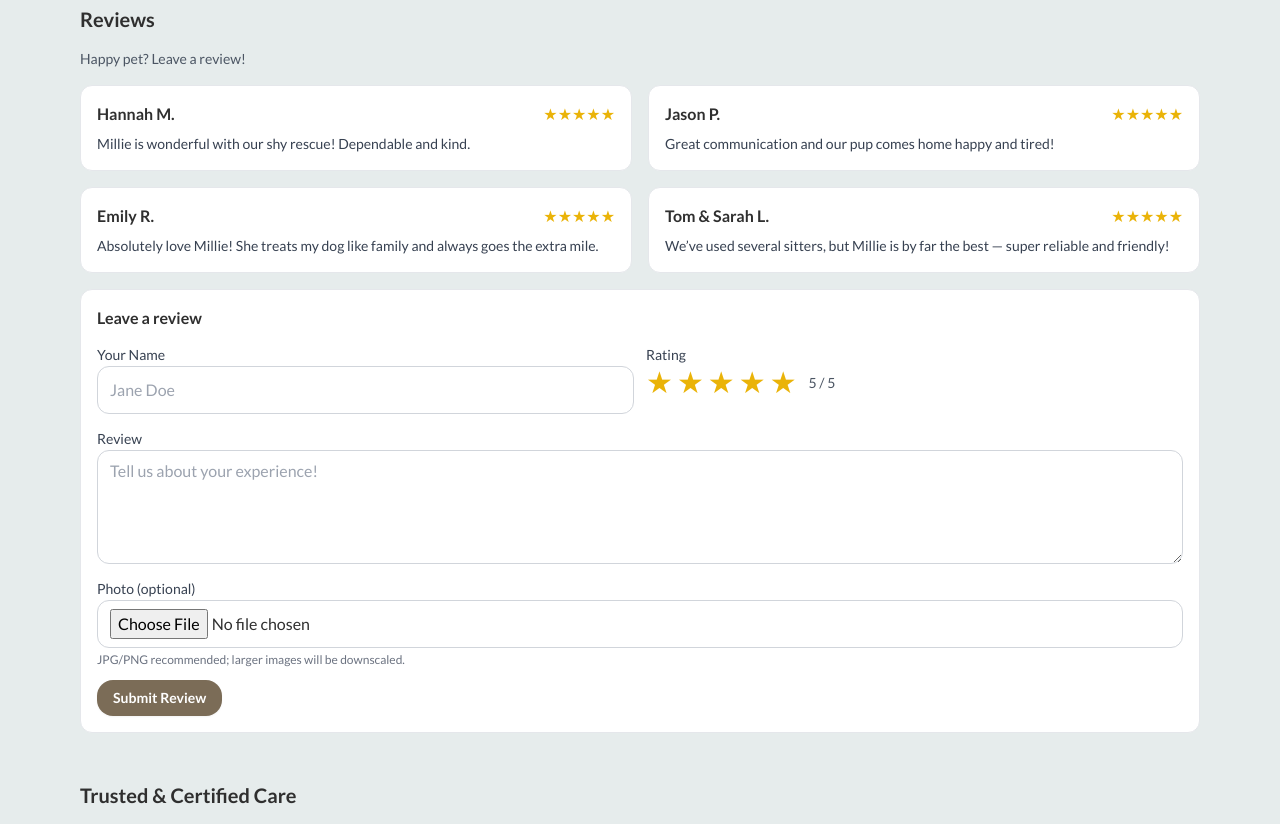
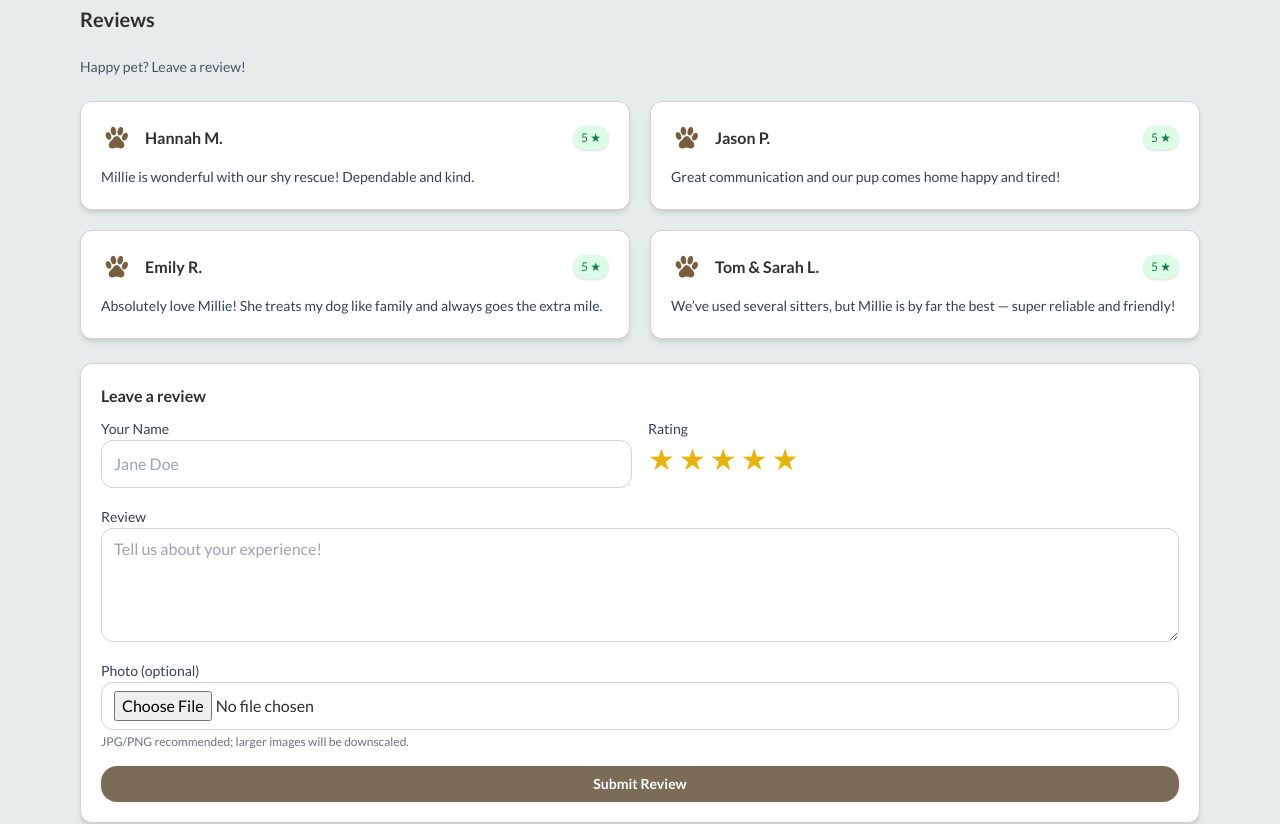
Before and after one commit to bbeare22/millies-pet-service, a Next.js app: page / in a window 1280 px wide. Shown: the part 1380-2204 px from the top of the page. Built offline with nearby package versions, Linux system fonts and the light colour scheme; no server answers; the database is empty.

Commit message:
Reviews update

```diff
--- a/components/Reviews.tsx
+++ b/components/Reviews.tsx
@@ -1,6 +1,7 @@
 'use client';
 
 import { useEffect, useMemo, useRef, useState } from 'react';
+import Image from 'next/image';
 
 type Review = {
   id: string;
@@ -44,7 +45,7 @@ const PRESET_REVIEWS: Review[] = [
 
 const MAX_VISIBLE = 10;
 
-/* --------------------------- StarRating component -------------------------- */
+/* --------------------------- Star Rating --------------------------- */
 
 function StarRating({
   value,
@@ -62,37 +63,18 @@ function StarRating({
     size === 'lg' ? 'text-3xl' : size === 'sm' ? 'text-lg' : 'text-2xl';
 
   return (
-    <div role="radiogroup" aria-label="Star rating" className="flex items-center gap-1">
+    <div className="flex items-center gap-1">
       {stars.map((star) => {
         const checked = value >= star;
         return (
           <button
             key={star}
             type="button"
-            role="radio"
-            aria-checked={checked}
-            aria-label={`${star} star${star > 1 ? 's' : ''}`}
-            id={`${idBase}-${star}`}
             onClick={() => onChange(star)}
-            onKeyDown={(e) => {
-              if (e.key === 'ArrowRight' || e.key === 'ArrowUp') {
-                e.preventDefault();
-                onChange(Math.min(5, value + 1));
-              } else if (e.key === 'ArrowLeft' || e.key === 'ArrowDown') {
-                e.preventDefault();
-                onChange(Math.max(1, value - 1));
-              }
-            }}
-            className={[
-              'transition-transform',
-              'duration-150',
-              'hover:scale-110',
-              'focus:scale-110',
-              'outline-none',
-            ].join(' ')}
+            className="transition-transform hover:scale-110 focus:scale-110"
           >
             <span
-              className={`${sizeClass} leading-none ${
+              className={`${sizeClass} ${
                 checked ? 'text-yellow-500' : 'text-gray-300'
               }`}
             >
@@ -105,7 +87,7 @@ function StarRating({
   );
 }
 
-/* -------------------------- Image resize helper --------------------------- */
+/* ------------------------ Image Resize Helper ------------------------ */
 
 async function fileToResizedDataURL(
   file: File,
@@ -113,21 +95,6 @@ async function fileToResizedDataURL(
   quality = 0.85
 ): Promise<string | undefined> {
   try {
-    if ('createImageBitmap' in window) {
-      const bitmap = await createImageBitmap(file);
-      const ratio = bitmap.width > maxWidth ? maxWidth / bitmap.width : 1;
-      const targetW = Math.round(bitmap.width * ratio);
-      const targetH = Math.round(bitmap.height * ratio);
-
-      const canvas = document.createElement('canvas');
-      canvas.width = targetW;
-      canvas.height = targetH;
-      const ctx = canvas.getContext('2d');
-      if (!ctx) return undefined;
-      ctx.drawImage(bitmap, 0, 0, targetW, targetH);
-      return canvas.toDataURL('image/jpeg', quality);
-    }
-
     const dataUrl = await new Promise<string>((resolve, reject) => {
       const fr = new FileReader();
       fr.onload = () => resolve(fr.result as string);
@@ -136,29 +103,27 @@ async function fileToResizedDataURL(
     });
 
     const img = await new Promise<HTMLImageElement>((resolve, reject) => {
-      const i = new Image();
+      const i = new window.Image();
       i.onload = () => resolve(i);
       i.onerror = () => reject(new Error('Failed to load image'));
       i.src = dataUrl;
     });
 
     const ratio = img.width > maxWidth ? maxWidth / img.width : 1;
-    const targetW = Math.round(img.width * ratio);
-    const targetH = Math.round(img.height * ratio);
+    const canvas = document.createElement('canvas');
+    canvas.width = img.width * ratio;
+    canvas.height = img.height * ratio;
+    const ctx = canvas.getContext('2d');
+    if (!ctx) return dataUrl;
 
-    const canvas = document.createElement('canvas');
-    canvas.width = targetW;
-    canvas.height = targetH;
-    const ctx = canvas.getContext('2d');
-    if (!ctx) return undefined;
-    ctx.drawImage(img, 0, 0, targetW, targetH);
+    ctx.drawImage(img, 0, 0, img.width * ratio, img.height * ratio);
     return canvas.toDataURL('image/jpeg', quality);
   } catch {
     return undefined;
   }
 }
 
-/* --------------------------------- Reviews -------------------------------- */
+/* -------------------------------- Reviews ------------------------------- */
 
 export default function Reviews() {
   const [reviews, setReviews] = useState<Review[]>([]);
@@ -169,8 +134,9 @@ export default function Reviews() {
   const [submitting, setSubmitting] = useState(false);
   const [loading, setLoading] = useState(true);
   const [status, setStatus] = useState<'idle' | 'sent' | 'error'>('idle');
+  const [modalImg, setModalImg] = useState<string | null>(null);
+
   const fileInputRef = useRef<HTMLInputElement | null>(null);
-
 
   useEffect(() => {
     let cancelled = false;
@@ -178,30 +144,16 @@ export default function Reviews() {
     (async () => {
       try {
         const res = await fetch('/api/reviews', { cache: 'no-store' });
-        if (!res.ok) throw new Error('Failed to fetch');
         const data = (await res.json()) as { reviews?: Review[] };
-
         const fromServer = (data.reviews ?? []).filter((r) => r.rating >= 4);
 
-        const merged = [...PRESET_REVIEWS, ...fromServer];
-
-        const visible = merged
-          .filter((r) => r.rating >= 4)
+        const visible = [...PRESET_REVIEWS, ...fromServer]
           .sort((a, b) => b.createdAt - a.createdAt)
           .slice(0, MAX_VISIBLE);
 
-        if (!cancelled) {
-          setReviews(visible);
-        }
-      } catch (err) {
-        console.error('Error loading reviews:', err);
-        const fallback = PRESET_REVIEWS.filter((r) => r.rating >= 4)
-          .sort((a, b) => b.createdAt - a.createdAt)
-          .slice(0, MAX_VISIBLE);
-        if (!cancelled) {
-          setReviews(fallback);
-          setStatus('error');
-        }
+        if (!cancelled) setReviews(visible);
+      } catch {
+        if (!cancelled) setReviews(PRESET_REVIEWS);
       } finally {
         if (!cancelled) setLoading(false);
       }
@@ -212,31 +164,14 @@ export default function Reviews() {
     };
   }, []);
 
-  function renderStars(value: number) {
-    return (
-      <span aria-label={`${value} out of 5 stars`} className="text-yellow-500">
-        {'★'.repeat(value)}
-        <span className="text-gray-300">{'★'.repeat(5 - value)}</span>
-      </span>
-    );
-  }
-
-  const visible = useMemo(
-    () => [...reviews].sort((a, b) => b.createdAt - a.createdAt).slice(0, MAX_VISIBLE),
-    [reviews]
-  );
-
   async function handleSubmit(e: React.FormEvent) {
     e.preventDefault();
     if (!name.trim() || !text.trim()) return;
 
     setSubmitting(true);
-    setStatus('idle');
 
     let dataUrl: string | undefined = undefined;
-    if (photo) {
-      dataUrl = await fileToResizedDataURL(photo, 1200, 0.85);
-    }
+    if (photo) dataUrl = await fileToResizedDataURL(photo);
 
     try {
       const res = await fetch('/api/reviews', {
@@ -250,74 +185,108 @@ export default function Reviews() {
         }),
       });
 
-      if (!res.ok) {
-        throw new Error('Failed to save review');
-      }
+      const data = (await res.json()) as { review: Review };
 
-      const data = (await res.json()) as { review: Review };
-      const saved = data.review;
-
-      setReviews((prev) => {
-        const nonPreset = prev.filter(
-          (r) => !PRESET_REVIEWS.find((p) => p.id === r.id)
-        );
-        const merged = [...PRESET_REVIEWS, saved, ...nonPreset];
-
-        return merged
+      setReviews((prev) =>
+        [...PRESET_REVIEWS, data.review, ...prev]
           .filter((r) => r.rating >= 4)
           .sort((a, b) => b.createdAt - a.createdAt)
-          .slice(0, MAX_VISIBLE);
-      });
+          .slice(0, MAX_VISIBLE)
+      );
 
       setName('');
+      setText('');
       setRating(5);
-      setText('');
       setPhoto(null);
       if (fileInputRef.current) fileInputRef.current.value = '';
       setStatus('sent');
-    } catch (err) {
-      console.error('Error submitting review:', err);
+    } catch {
       setStatus('error');
     } finally {
       setSubmitting(false);
     }
   }
 
+  /* ---------------------------- Render Stars ---------------------------- */
+
+  function renderStars(value: number) {
     return (
-    <section className="space-y-4">
-      <h3 className="text-lg md:text-xl font-bold text-center md:text-left">Reviews</h3>
+      <span className="text-yellow-500">
+        {'★'.repeat(value)}
+        <span className="text-gray-300">{'★'.repeat(5 - value)}</span>
+      </span>
+    );
+  }
+
+  const visible = useMemo(
+    () => [...reviews].sort((a, b) => b.createdAt - a.createdAt),
+    [reviews]
+  );
+
+  return (
+    <section className="space-y-6">
+
+      {/* Modal */}
+      {modalImg && (
+        <div
+          className="fixed inset-0 bg-black/70 flex items-center justify-center z-50"
+          onClick={() => setModalImg(null)}
+        >
+          <img
+            src={modalImg}
+            className="max-w-[90%] max-h-[90%] rounded-xl shadow-2xl"
+          />
+        </div>
+      )}
+
+      <h3 className="text-xl font-bold text-center md:text-left">Reviews</h3>
       <p className="text-gray-600 text-center md:text-left text-sm">
         Happy pet? Leave a review!
       </p>
 
-      {/* Reviews grid */}
-      <div className="grid md:grid-cols-2 gap-4">
+      {/* Review Cards */}
+      <div className="grid md:grid-cols-2 gap-5">
         {loading && (
           <div className="rounded-xl border p-4 text-center text-gray-600">
             Loading reviews…
           </div>
         )}
 
-        {!loading && visible.length === 0 && (
-          <div className="rounded-xl border p-4 text-center text-gray-600">
-            No reviews yet. Be the first to share your experience!
-          </div>
-        )}
-
         {!loading &&
           visible.map((r) => (
-            <article key={r.id} className="rounded-xl border bg-white p-4">
+            <article
+              key={r.id}
+              className="rounded-xl border border-[#7B6C57]/30 bg-white p-5 shadow-md hover:shadow-lg transition-shadow animate-fadeIn flex flex-col gap-3"
+            >
+              {/* Header */}
               <div className="flex items-center justify-between">
+                <div className="flex items-center gap-3">
+                  <Image
+                    src="/paw.png"
+                    width={32}
+                    height={32}
+                    alt="paw avatar"
+                    className="rounded-full"
+                  />
                   <h4 className="font-semibold">{r.name}</h4>
-                {renderStars(r.rating)}
                 </div>
-              <p className="mt-2 text-sm text-gray-700">{r.text}</p>
+
+                <div className="px-2 py-1 bg-green-100 text-green-700 text-xs rounded-full shadow">
+                  {r.rating} ★
+                </div>
+              </div>
+
+              <p className="text-sm text-gray-700 leading-relaxed">{r.text}</p>
+
               {r.photoDataUrl && (
-                <div className="mt-3 overflow-hidden rounded-lg border">
+                <div
+                  className="overflow-hidden rounded-lg border border-[#7B6C57] shadow cursor-pointer hover:scale-[1.01] transition"
+                  onClick={() => setModalImg(r.photoDataUrl!)}
+                >
                   <img
                     src={r.photoDataUrl}
-                    alt={`${r.name}'s review photo`}
-                    className="w-full h-40 object-cover"
+                    alt="review photo"
+                    className="w-full h-44 object-cover"
                   />
                 </div>
               )}
@@ -326,48 +295,32 @@ export default function Reviews() {
       </div>
 
       {/* Form */}
-      <div className="rounded-xl border bg-white p-4">
-        <h4 className="font-semibold text-center md:text-left">Leave a review</h4>
-        <form className="mt-3 grid gap-3" onSubmit={handleSubmit}>
-          <div className="grid sm:grid-cols-2 gap-3">
+      <div className="rounded-xl border border-[#7B6C57]/30 bg-white p-5 shadow-md">
+        <h4 className="font-semibold mb-2">Leave a review</h4>
+
+        <form className="grid gap-4" onSubmit={handleSubmit}>
+          <div className="grid sm:grid-cols-2 gap-4">
             <div>
-              <label className="label" htmlFor="rev-name">
-                Your Name
-              </label>
+              <label className="label">Your Name</label>
               <input
-                id="rev-name"
-                className="input min-h-12 w-full"
+                className="input min-h-12 w-full focus:ring-2 focus:ring-[#7B6C57]/40"
                 placeholder="Jane Doe"
                 value={name}
                 onChange={(e) => setName(e.target.value)}
                 required
               />
             </div>
+
             <div>
-              <label className="label" htmlFor="rev-rating">
-                Rating
-              </label>
-              <div className="flex items-center justify-between sm:justify-start gap-3">
-                <StarRating
-                  value={rating}
-                  onChange={(n) => setRating(n)}
-                  size="lg"
-                  idBase="rev-rating"
-                />
-                <span className="text-sm text-gray-600" aria-live="polite">
-                  {rating} / 5
-                </span>
-              </div>
+              <label className="label">Rating</label>
+              <StarRating value={rating} onChange={setRating} size="lg" />
             </div>
           </div>
 
           <div>
-            <label className="label" htmlFor="rev-text">
-              Review
-            </label>
+            <label className="label">Review</label>
             <textarea
-              id="rev-text"
-              className="input w-full"
+              className="input w-full focus:ring-2 focus:ring-[#7B6C57]/40"
               rows={4}
               placeholder="Tell us about your experience!"
               value={text}
@@ -377,15 +330,12 @@ export default function Reviews() {
           </div>
 
           <div>
-            <label className="label" htmlFor="rev-photo">
-              Photo (optional)
-            </label>
+            <label className="label">Photo (optional)</label>
             <input
               ref={fileInputRef}
-              id="rev-photo"
               type="file"
               accept="image/*"
-              className="input h-12 w-full"
+              className="input h-12 w-full focus:ring-2 focus:ring-[#7B6C57]/40"
               onChange={(e) => setPhoto(e.target.files?.[0] ?? null)}
             />
             <p className="text-xs text-gray-500 mt-1">
@@ -393,25 +343,38 @@ export default function Reviews() {
             </p>
           </div>
 
-          <div className="flex items-center gap-3 justify-center sm:justify-start">
           <button
             type="submit"
-              className="btn w-full max-w-xs sm:w-auto"
+            className="btn w-full sm:w-auto"
             disabled={submitting}
           >
             {submitting ? 'Submitting…' : 'Submit Review'}
           </button>
+
           {status === 'sent' && (
             <p className="text-xs text-green-600">Thank you for your review!</p>
           )}
           {status === 'error' && (
-              <p className="text-xs text-red-600">
-                Could not save your review. Please try again.
-              </p>
+            <p className="text-xs text-red-600">Unable to submit review.</p>
           )}
-          </div>
         </form>
       </div>
+
+      {/* Animation */}
+      <style jsx global>{`
+        @keyframes fadeIn {
+          from {
+            opacity: 0;
+            transform: translateY(10px);
+          }
+          to {
+            opacity: 1;
+          }
+        }
+        .animate-fadeIn {
+          animation: fadeIn 0.45s ease-out;
+        }
+      `}</style>
     </section>
   );
 }
```
Lines whose indentation alone changed are shown as unchanged.
